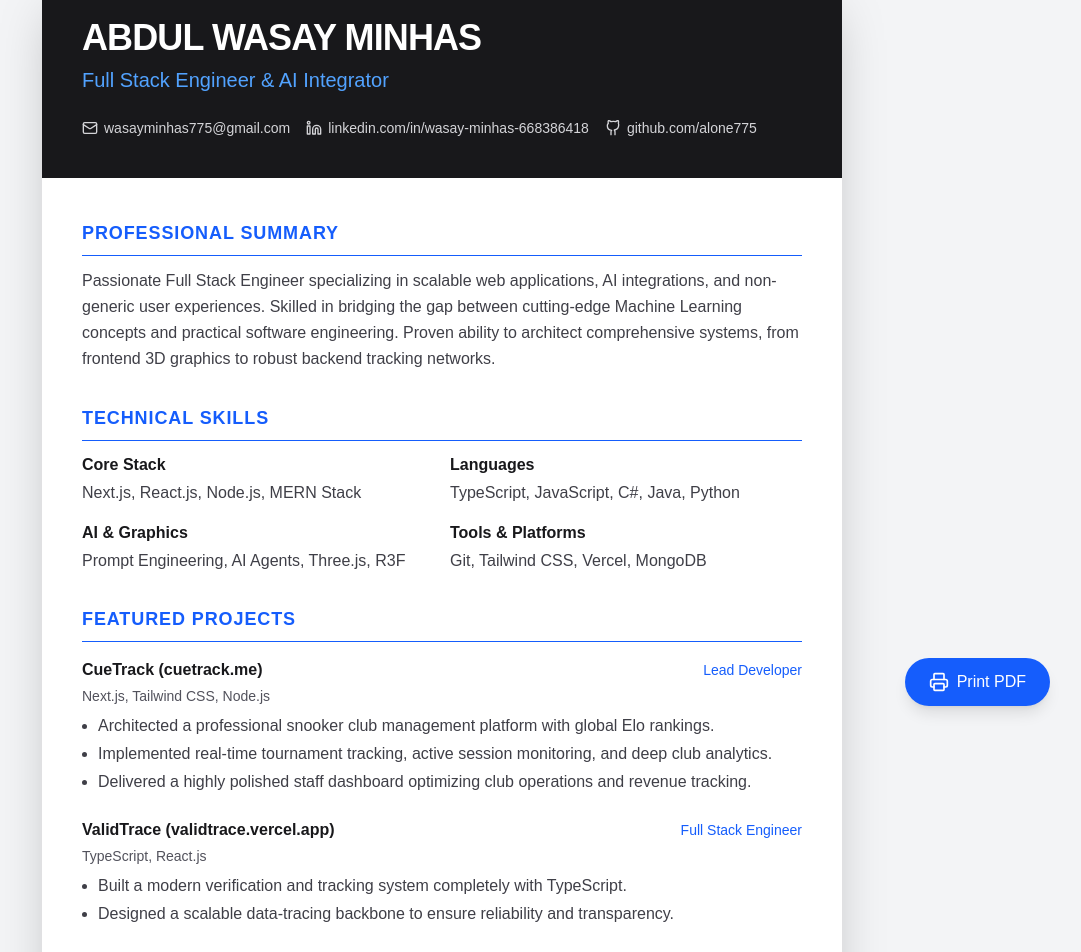
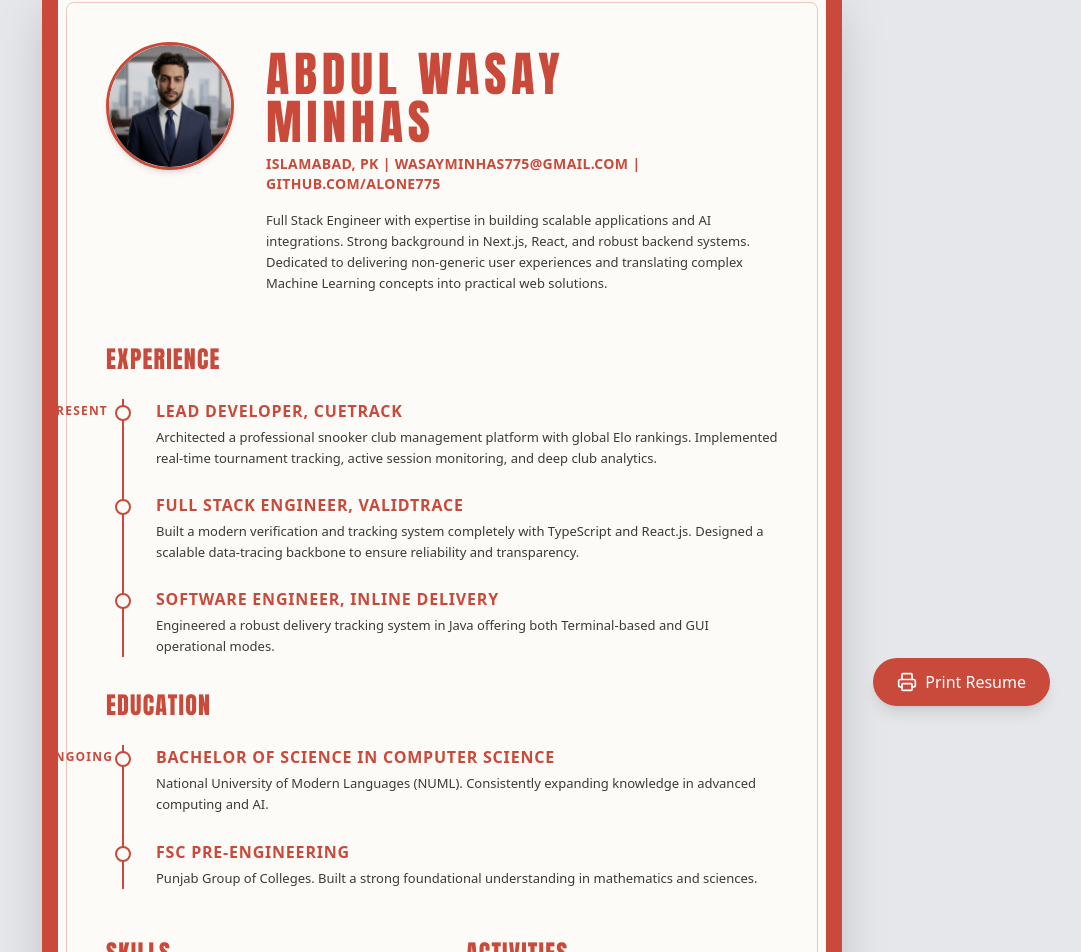
Before and after one commit to alone775/potfolio, a Next.js app: page /potfolio/resume in a window 1280 px wide. Shown: the part 62-1014 px from the top of the page, without its empty margins (198-1279 px from the left). Built offline with nearby package versions, Linux system fonts and the light colour scheme.

Commit message:
feat: integrate 3D portrait and redesign CV to classic timeline format

```diff
--- a/src/app/page.tsx
+++ b/src/app/page.tsx
@@ -2,6 +2,7 @@ import Canvas3D from "@/components/Canvas3D";
 import ProjectCard from "@/components/ProjectCard";
 import { Mail, FileText, ChevronDown } from "lucide-react";
 import Link from "next/link";
+import Image from "next/image";
 
 const GithubIcon = ({ size = 24 }: { size?: number }) => (
   <svg width={size} height={size} viewBox="0 0 24 24" fill="none" stroke="currentColor" strokeWidth="2" strokeLinecap="round" strokeLinejoin="round">
@@ -32,6 +33,16 @@ export default function Home() {
         <div className="max-w-4xl w-full mx-auto flex flex-col items-center text-center z-10 scroll-reveal">
           <div className="inline-block mb-4 px-4 py-1.5 rounded-full border border-white/10 bg-white/5 backdrop-blur-sm text-sm font-medium text-gray-300">
             Available for new opportunities
+          </div>
+
+          <div className="mb-8 relative w-48 h-48 md:w-56 md:h-56 rounded-full overflow-hidden border-4 border-white/10 shadow-2xl shadow-primary/20">
+            <Image
+              src="/profile.jpg"
+              alt="Abdul Wasay Minhas"
+              fill
+              className="object-cover hover:scale-105 transition-transform duration-500"
+              priority
+            />
           </div>
 
           <h1 className="text-5xl md:text-7xl font-extrabold tracking-tight mb-6 bg-clip-text text-transparent bg-gradient-to-br from-white to-gray-500">
--- a/src/app/resume/page.tsx
+++ b/src/app/resume/page.tsx
@@ -1,154 +1,156 @@
 "use client";
 
 import React from "react";
+import Image from "next/image";
 import { Mail, Printer } from "lucide-react";
-
-const GithubIcon = ({ size = 24 }: { size?: number }) => (
-  <svg width={size} height={size} viewBox="0 0 24 24" fill="none" stroke="currentColor" strokeWidth="2" strokeLinecap="round" strokeLinejoin="round">
-    <path d="M15 22v-4a4.8 4.8 0 0 0-1-3.02c3.14-.35 6.44-1.54 6.44-7A5.44 5.44 0 0 0 20 4.77 5.07 5.07 0 0 0 19.91 1S18.73.65 16 2.48a13.38 13.38 0 0 0-7 0C6.27.65 5.09 1 5.09 1A5.07 5.07 0 0 0 5 4.77a5.44 5.44 0 0 0-1.5 3.78c0 5.42 3.3 6.61 6.44 7A3.37 3.37 0 0 0 9 18.13V22" />
-  </svg>
-);
-
-const LinkedinIcon = ({ size = 24 }: { size?: number }) => (
-  <svg width={size} height={size} viewBox="0 0 24 24" fill="none" stroke="currentColor" strokeWidth="2" strokeLinecap="round" strokeLinejoin="round">
-    <path d="M16 8a6 6 0 0 1 6 6v7h-4v-7a2 2 0 0 0-2-2 2 2 0 0 0-2 2v7h-4v-7a6 6 0 0 1 6-6z" />
-    <rect width="4" height="12" x="2" y="9" />
-    <circle cx="4" cy="4" r="2" />
-  </svg>
-);
 
 export default function ResumePage() {
   return (
-    <div className="min-h-screen bg-gray-100 dark:bg-zinc-900 py-10 px-4 print:bg-white print:py-0 text-zinc-900 dark:text-zinc-100 print:text-black">
+    <div className="min-h-screen bg-gray-200 py-10 px-4 print:py-0 print:px-0 font-sans">
 
       {/* Floating print button - Hidden when printing */}
       <div className="fixed bottom-8 right-8 z-50 print:hidden">
         <button
-          onClick={() => {
-            if (typeof window !== "undefined") window.print();
-          }}
-          className="flex items-center gap-2 bg-blue-600 hover:bg-blue-700 text-white px-6 py-3 rounded-full shadow-lg transition-all transform hover:scale-105 font-medium"
+          onClick={() => window.print()}
+          className="flex items-center gap-2 bg-[#c94a3a] hover:bg-[#b03d2e] text-white px-6 py-3 rounded-full shadow-lg transition-all font-medium"
         >
           <Printer size={20} />
-          Print PDF
+          Print Resume
         </button>
       </div>
 
-      <div className="max-w-[800px] mx-auto bg-white dark:bg-black print:bg-white shadow-2xl print:shadow-none rounded-lg print:rounded-none overflow-hidden">
+      <div className="max-w-[800px] mx-auto bg-[#fdfbf7] print:bg-white shadow-2xl print:shadow-none min-h-[1056px] border-[16px] border-[#c94a3a] rounded-xl print:border-none print:rounded-none overflow-hidden relative text-[#3a3a3a]">
+
+        {/* Inner subtle border for the vintage look */}
+        <div className="absolute inset-2 border border-[#c94a3a]/30 rounded-lg pointer-events-none print:hidden"></div>
+
+        <div className="p-12">
 
           {/* HEADER */}
-        <header className="bg-zinc-900 text-white print:bg-white print:text-black p-10 border-b print:border-gray-300">
-          <h1 className="text-4xl font-black uppercase tracking-tight mb-2">Abdul Wasay Minhas</h1>
-          <h2 className="text-xl text-blue-400 print:text-blue-600 font-medium mb-6">Full Stack Engineer & AI Integrator</h2>
+          <header className="flex flex-col md:flex-row gap-8 items-center md:items-start mb-12">
+            {/* Profile Picture */}
+            <div className="w-32 h-32 rounded-full overflow-hidden border-[3px] border-[#c94a3a] shrink-0 relative shadow-md">
+              <Image
+                src="/profile.jpg"
+                alt="Abdul Wasay Minhas"
+                fill
+                className="object-cover"
+              />
+            </div>
 
-          <div className="flex flex-wrap gap-4 text-sm text-zinc-300 print:text-zinc-600 font-medium">
-            <a href="mailto:wasayminhas775@gmail.com" className="flex items-center gap-1.5 hover:text-white print:hover:text-black">
-              <Mail size={16} /> wasayminhas775@gmail.com
-            </a>
-            <a href="https://linkedin.com/in/wasay-minhas-668386418" className="flex items-center gap-1.5 hover:text-white print:hover:text-black">
-              <LinkedinIcon size={16} /> linkedin.com/in/wasay-minhas-668386418
-            </a>
-            <a href="https://github.com/alone775" className="flex items-center gap-1.5 hover:text-white print:hover:text-black">
-              <GithubIcon size={16} /> github.com/alone775
-            </a>
+            {/* Name and Contact */}
+            <div className="flex-1 text-center md:text-left mt-2">
+              <h1 className="text-4xl md:text-5xl font-bold uppercase tracking-widest text-[#c94a3a] mb-2" style={{ fontFamily: "Impact, sans-serif, 'Arial Narrow'" }}>
+                ABDUL WASAY
+                <br />
+                MINHAS
+              </h1>
+
+              <div className="text-sm font-semibold tracking-wide text-[#c94a3a] mb-4 uppercase">
+                Islamabad, PK | wasayminhas775@gmail.com | github.com/alone775
+              </div>
+
+              <p className="text-[13px] leading-relaxed font-medium">
+                Full Stack Engineer with expertise in building scalable applications and AI integrations.
+                Strong background in Next.js, React, and robust backend systems. Dedicated to delivering non-generic user experiences
+                and translating complex Machine Learning concepts into practical web solutions.
+              </p>
             </div>
           </header>
 
-        <div className="p-10 space-y-8">
-          {/* SUMMARY */}
+          <div className="space-y-8">
+
+            {/* EXPERIENCE */}
             <section>
-            <h3 className="text-lg font-bold uppercase tracking-wider text-blue-600 dark:text-blue-400 print:text-blue-600 mb-3 border-b pb-2">Professional Summary</h3>
-            <p className="leading-relaxed text-zinc-700 dark:text-zinc-300 print:text-zinc-800">
-              Passionate Full Stack Engineer specializing in scalable web applications, AI integrations, and non-generic user experiences. Skilled in bridging the gap between cutting-edge Machine Learning concepts and practical software engineering. Proven ability to architect comprehensive systems, from frontend 3D graphics to robust backend tracking networks.
+              <h2 className="text-2xl font-bold uppercase text-[#c94a3a] mb-6 tracking-wider" style={{ fontFamily: "Impact, sans-serif, 'Arial Narrow'" }}>Experience</h2>
+
+              <div className="relative border-l-2 border-[#c94a3a] ml-4 space-y-6">
+
+                <div className="relative pl-8">
+                  <div className="absolute -left-[9px] top-1.5 w-4 h-4 bg-[#fdfbf7] border-2 border-[#c94a3a] rounded-full"></div>
+                  <div className="absolute -left-20 top-1 text-xs font-bold text-[#c94a3a] tracking-widest uppercase w-16 text-right">
+                    PRESENT
+                  </div>
+                  <h3 className="font-bold text-base uppercase text-[#c94a3a] tracking-wider mb-1">LEAD DEVELOPER, CUETRACK</h3>
+                  <p className="text-[13px] leading-relaxed">
+                    Architected a professional snooker club management platform with global Elo rankings.
+                    Implemented real-time tournament tracking, active session monitoring, and deep club analytics.
                   </p>
-          </section>
-
-          {/* SKILLS */}
-          <section>
-            <h3 className="text-lg font-bold uppercase tracking-wider text-blue-600 dark:text-blue-400 print:text-blue-600 mb-3 border-b pb-2">Technical Skills</h3>
-            <div className="grid grid-cols-1 md:grid-cols-2 gap-4 text-zinc-700 dark:text-zinc-300 print:text-zinc-800">
-              <div>
-                <strong className="block text-zinc-900 dark:text-zinc-100 print:text-black mb-1">Core Stack</strong>
-                <p>Next.js, React.js, Node.js, MERN Stack</p>
-              </div>
-              <div>
-                <strong className="block text-zinc-900 dark:text-zinc-100 print:text-black mb-1">Languages</strong>
-                <p>TypeScript, JavaScript, C#, Java, Python</p>
-              </div>
-              <div>
-                <strong className="block text-zinc-900 dark:text-zinc-100 print:text-black mb-1">AI & Graphics</strong>
-                <p>Prompt Engineering, AI Agents, Three.js, R3F</p>
-              </div>
-              <div>
-                <strong className="block text-zinc-900 dark:text-zinc-100 print:text-black mb-1">Tools & Platforms</strong>
-                <p>Git, Tailwind CSS, Vercel, MongoDB</p>
-              </div>
-            </div>
-          </section>
-
-          {/* PROJECTS */}
-          <section>
-            <h3 className="text-lg font-bold uppercase tracking-wider text-blue-600 dark:text-blue-400 print:text-blue-600 mb-4 border-b pb-2">Featured Projects</h3>
-
-            <div className="space-y-6">
-              <div>
-                <div className="flex justify-between items-baseline mb-1">
-                  <h4 className="font-bold text-zinc-900 dark:text-white print:text-black">CueTrack (cuetrack.me)</h4>
-                  <span className="text-sm font-medium text-blue-600 dark:text-blue-400 print:text-blue-600">Lead Developer</span>
-                </div>
-                <p className="text-sm text-zinc-600 dark:text-zinc-400 print:text-zinc-600 mb-2">Next.js, Tailwind CSS, Node.js</p>
-                <ul className="list-disc list-outside ml-4 space-y-1 text-zinc-700 dark:text-zinc-300 print:text-zinc-800">
-                  <li>Architected a professional snooker club management platform with global Elo rankings.</li>
-                  <li>Implemented real-time tournament tracking, active session monitoring, and deep club analytics.</li>
-                  <li>Delivered a highly polished staff dashboard optimizing club operations and revenue tracking.</li>
-                </ul>
                 </div>
 
-              <div>
-                <div className="flex justify-between items-baseline mb-1">
-                  <h4 className="font-bold text-zinc-900 dark:text-white print:text-black">ValidTrace (validtrace.vercel.app)</h4>
-                  <span className="text-sm font-medium text-blue-600 dark:text-blue-400 print:text-blue-600">Full Stack Engineer</span>
-                </div>
-                <p className="text-sm text-zinc-600 dark:text-zinc-400 print:text-zinc-600 mb-2">TypeScript, React.js</p>
-                <ul className="list-disc list-outside ml-4 space-y-1 text-zinc-700 dark:text-zinc-300 print:text-zinc-800">
-                  <li>Built a modern verification and tracking system completely with TypeScript.</li>
-                  <li>Designed a scalable data-tracing backbone to ensure reliability and transparency.</li>
-                </ul>
+                <div className="relative pl-8">
+                  <div className="absolute -left-[9px] top-1.5 w-4 h-4 bg-[#fdfbf7] border-2 border-[#c94a3a] rounded-full"></div>
+                  <h3 className="font-bold text-base uppercase text-[#c94a3a] tracking-wider mb-1">FULL STACK ENGINEER, VALIDTRACE</h3>
+                  <p className="text-[13px] leading-relaxed">
+                    Built a modern verification and tracking system completely with TypeScript and React.js.
+                    Designed a scalable data-tracing backbone to ensure reliability and transparency.
+                  </p>
                 </div>
 
-              <div>
-                <div className="flex justify-between items-baseline mb-1">
-                  <h4 className="font-bold text-zinc-900 dark:text-white print:text-black">Inline Delivery System</h4>
-                  <span className="text-sm font-medium text-blue-600 dark:text-blue-400 print:text-blue-600">Software Engineer</span>
+                <div className="relative pl-8">
+                  <div className="absolute -left-[9px] top-1.5 w-4 h-4 bg-[#fdfbf7] border-2 border-[#c94a3a] rounded-full"></div>
+                  <h3 className="font-bold text-base uppercase text-[#c94a3a] tracking-wider mb-1">SOFTWARE ENGINEER, INLINE DELIVERY</h3>
+                  <p className="text-[13px] leading-relaxed">
+                    Engineered a robust delivery tracking system in Java offering both Terminal-based and GUI operational modes.
+                  </p>
                 </div>
-                <p className="text-sm text-zinc-600 dark:text-zinc-400 print:text-zinc-600 mb-2">Java</p>
-                <ul className="list-disc list-outside ml-4 space-y-1 text-zinc-700 dark:text-zinc-300 print:text-zinc-800">
-                  <li>Engineered a robust delivery tracking system offering both Terminal-based and GUI operational modes.</li>
-                </ul>
-              </div>
+
               </div>
             </section>
 
             {/* EDUCATION */}
             <section>
-            <h3 className="text-lg font-bold uppercase tracking-wider text-blue-600 dark:text-blue-400 print:text-blue-600 mb-4 border-b pb-2">Education</h3>
+              <h2 className="text-2xl font-bold uppercase text-[#c94a3a] mb-6 tracking-wider" style={{ fontFamily: "Impact, sans-serif, 'Arial Narrow'" }}>Education</h2>
 
-            <div className="space-y-4">
-              <div>
-                <div className="flex justify-between items-baseline mb-1">
-                  <h4 className="font-bold text-zinc-900 dark:text-white print:text-black">Bachelor of Science in Computer Science</h4>
-                  <span className="text-sm font-medium text-zinc-500">Currently Pursuing</span>
+              <div className="relative border-l-2 border-[#c94a3a] ml-4 space-y-6">
+
+                <div className="relative pl-8">
+                  <div className="absolute -left-[9px] top-1.5 w-4 h-4 bg-[#fdfbf7] border-2 border-[#c94a3a] rounded-full"></div>
+                  <div className="absolute -left-20 top-1 text-xs font-bold text-[#c94a3a] tracking-widest uppercase w-16 text-right">
+                    ONGOING
                   </div>
-                <p className="text-zinc-700 dark:text-zinc-300 print:text-zinc-800">National University of Modern Languages (NUML)</p>
+                  <h3 className="font-bold text-base uppercase text-[#c94a3a] tracking-wider mb-1">BACHELOR OF SCIENCE IN COMPUTER SCIENCE</h3>
+                  <p className="text-[13px] leading-relaxed">
+                    National University of Modern Languages (NUML). Consistently expanding knowledge in advanced computing and AI.
+                  </p>
                 </div>
 
-              <div>
-                <h4 className="font-bold text-zinc-900 dark:text-white print:text-black mb-1">FSc Pre-Engineering</h4>
-                <p className="text-zinc-700 dark:text-zinc-300 print:text-zinc-800">Punjab Group of Colleges</p>
+                <div className="relative pl-8">
+                  <div className="absolute -left-[9px] top-1.5 w-4 h-4 bg-[#fdfbf7] border-2 border-[#c94a3a] rounded-full"></div>
+                  <h3 className="font-bold text-base uppercase text-[#c94a3a] tracking-wider mb-1">FSC PRE-ENGINEERING</h3>
+                  <p className="text-[13px] leading-relaxed">
+                    Punjab Group of Colleges. Built a strong foundational understanding in mathematics and sciences.
+                  </p>
                 </div>
+
               </div>
             </section>
 
+            {/* TWO COLUMNS: SKILLS AND ACTIVITIES */}
+            <div className="grid grid-cols-2 gap-12 pt-4">
+
+              <section>
+                <h2 className="text-2xl font-bold uppercase text-[#c94a3a] mb-4 tracking-wider" style={{ fontFamily: "Impact, sans-serif, 'Arial Narrow'" }}>Skills</h2>
+                <ul className="list-disc list-outside ml-4 space-y-2 text-[13px] text-[#c94a3a] font-bold">
+                  <li><span className="text-[#3a3a3a] font-medium">Core Stack: Next.js, React.js, Node.js, MERN Stack</span></li>
+                  <li><span className="text-[#3a3a3a] font-medium">Languages: TypeScript, JavaScript, C#, Java, Python</span></li>
+                  <li><span className="text-[#3a3a3a] font-medium">AI Integrations & Prompt Engineering</span></li>
+                  <li><span className="text-[#3a3a3a] font-medium">3D Web Graphics (Three.js, R3F)</span></li>
+                  <li><span className="text-[#3a3a3a] font-medium">Tools: Git, Tailwind CSS, Vercel, MongoDB</span></li>
+                </ul>
+              </section>
+
+              <section>
+                <h2 className="text-2xl font-bold uppercase text-[#c94a3a] mb-4 tracking-wider" style={{ fontFamily: "Impact, sans-serif, 'Arial Narrow'" }}>Activities</h2>
+                <p className="text-[13px] leading-relaxed">
+                  Active explorer of Machine Learning paradigms and AI Agents to integrate into modern web applications.
+                  Constantly learning new frameworks to push the boundaries of user experience.
+                </p>
+              </section>
+
+            </div>
+
+          </div>
         </div>
       </div>
     </div>
```
Also changed, not shown: public/profile.jpg (added). Lines whose indentation alone changed are shown as unchanged.
